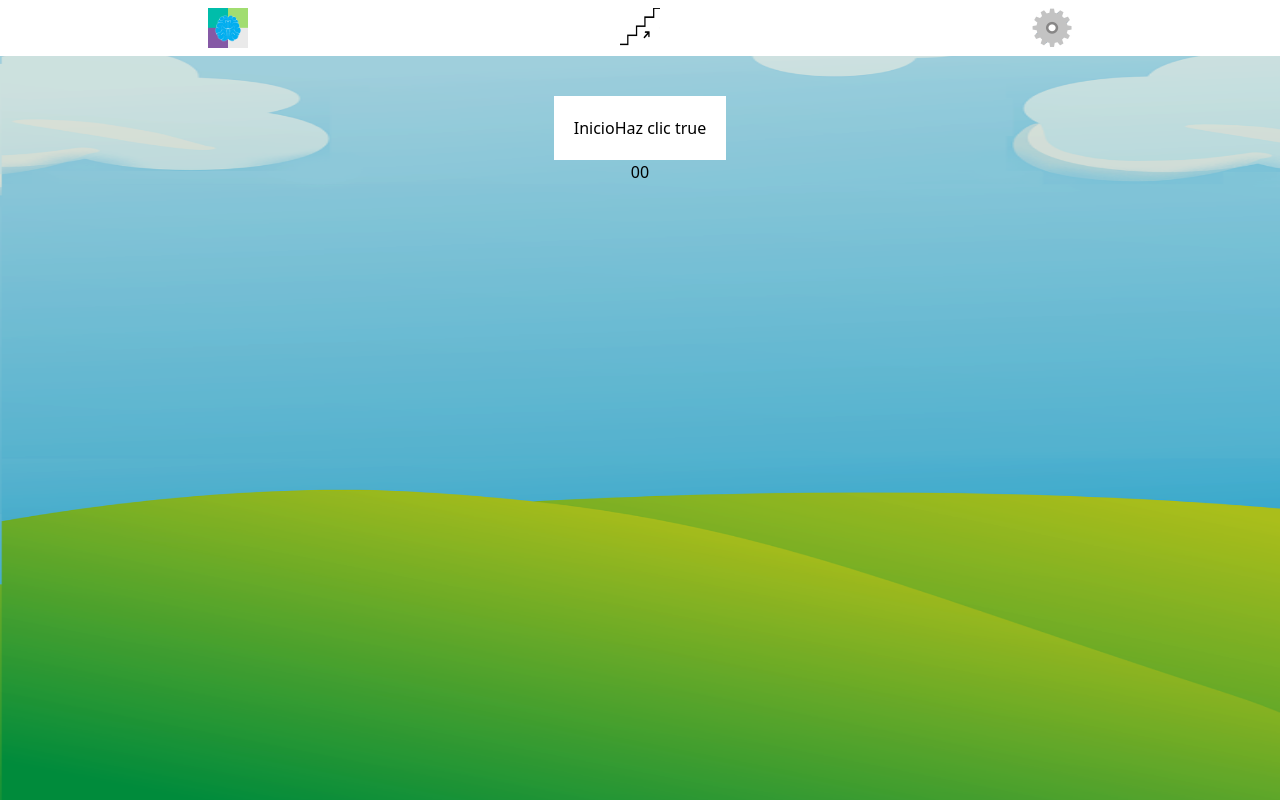
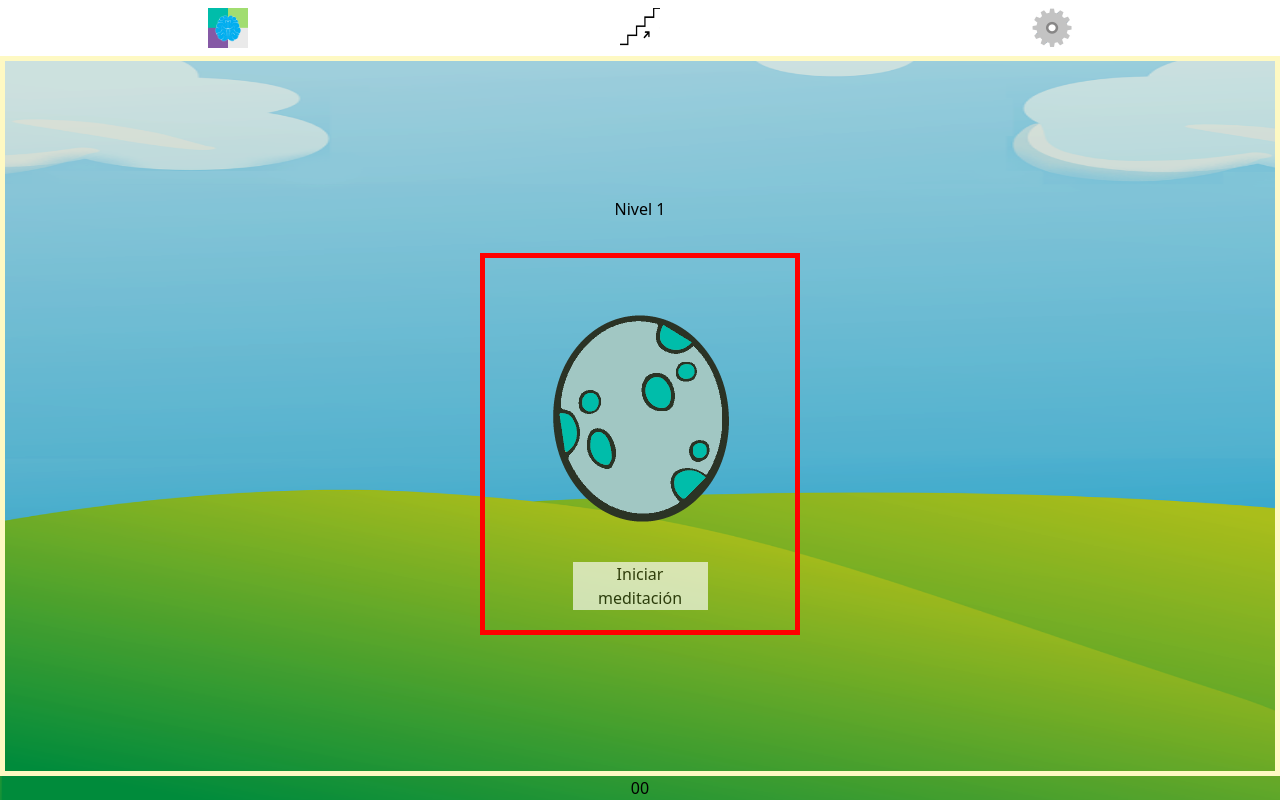
Before and after one commit to a-bacilio/mindfullfront_andrea, a React (Vite) app: page /level/1 in a window 1280 px wide. Built offline with nearby package versions, Linux system fonts and the light colour scheme; what reduxjs-toolkit-persist would draw is missing.

Commit message:
24022024

```diff
--- /dev/null
+++ b/src/pages/Consent.jsx
@@ -0,0 +1,13 @@
+import React from 'react'
+
+function Consent() {
+  return (
+    <div>
+    <div>Consent</div>
+    <div style={{backgroundColor: this.backgroundColor.red}}>
+      Lorem ipsum dolor sit amet consectetur adipisicing elit. Omnis dignissimos dolore laudantium modi ab ratione porro illum rem quam. Odio esse quam molestiae eligendi non, quia nostrum laudantium commodi fugit.</div>
+    </div>
+    )
+}
+
+export default Consent
--- a/src/pages/Level.jsx
+++ b/src/pages/Level.jsx
@@ -38,8 +38,8 @@ function Level() {
 
     const levelsData = [
         {
-            title:"Meditacion 1",
-            text:"Lorem ipsum, text 2",
+            title: "Nivel 0",
+            text: "Lorem ipsum, text 2",
             duration_video: 300,
             link_video: "https://player.vimeo.com/video/810735707",
             duration_audio: 350,
@@ -47,8 +47,8 @@ function Level() {
             level_img: img1,
         },
         {
-            title:"Meditacion 2",
-            text:"Lorem ipsum, text 2",
+            title: "Nivel 1",
+            text: "Lorem ipsum, text 2",
             duration_video: 300,
             link_video: "https://player.vimeo.com/video/810735707",
             duration_audio: 350,
@@ -59,17 +59,26 @@ function Level() {
 
     const info = levelsData[level_x]
 
-    const  [state,setState] = useState(true);
-    const  [card,setCard] = useState(0);
+    const [state, setState] = useState(true);
+    const [card, setCard] = useState(0);
 
     return (
-        < div >
-            {card==0&& <div className="w-full sm:max-w-96 bg-white p-5 mt-10">Inicio<button onClick={()=>setCard(1)} >Haz clic {String(state)}</button></div>}
-            {card==1&& <div className='w-full items-center'>
-                <h1 className='text-2xl text-bold text-white text-center mt-5'>Nivel {Number(level_x) +1}</h1>
+        <div className='w-full h-full'>
+            {card == 0 &&
+                <div className='border-solid border-yellow-100 border-100 w-full h-full flex flex-col justify-center items-center'>
+                    <h1 className='mb-8'>{info.title}</h1>
+                    <div className="w-full sm:max-w-80 p-5 border-solid border-red border-100 pt-12 flex flex-col justify-center items-center" >
+                        <img src={info.level_img}></img>
+                        <button className='bg-white mt-8 w-1/2 opacity-65' onClick={() => setCard(1)} >Iniciar meditación</button></div></div>}
+
+            {card == 1 && <div className='w-full items-center'>
+                <iframe title="vimeo-player" src="https://player.vimeo.com/video/5238050?h=3e9e4971a4" width="1080" height="1350" frameborder="0"    allowfullscreen></iframe></div>}
+
+            {card == 2 && <div className='w-full items-center'>
+                <h1 className='text-2xl text-bold text-white text-center mt-5'>Nivel {Number(level_x)}</h1>
                 <h2>{info.title ?? "Titulo en blanco"}</h2>
                 <p>{info.text ?? "Cuerpo del texto"}</p>
-                <iframe title="vimeo-player" src={(info.link ?? "https://player.vimeo.com/video/821101511")+"?autoplay=1&byline=0&portrait=0&playsinline=0"} width="640" height="360" frameborder="0"    allowfullscreen></iframe>
+                <iframe title="vimeo-player" src="https://player.vimeo.com/video/5238050?h=3e9e4971a4" width="360" height="640" frameborder="0"    allowfullscreen></iframe>
 
             </div>}
 
--- a/src/routes/Routes.jsx
+++ b/src/routes/Routes.jsx
@@ -3,6 +3,7 @@ import { Route, Routes as Router } from "react-router-dom";
 import Index from "../pages/index/Index";
 import Levels from "../pages/Levels";
 import Level from "../pages/Level";
+import Consent from "../pages/Consent";
 
 function Routes() {
     return (
@@ -16,6 +17,9 @@ function Routes() {
             <Route
                 path='/levels' element={<Levels />} />
 
+            <Route
+                path='/consent' element={<Consent />} />
+
 
 
         </Router>
```
